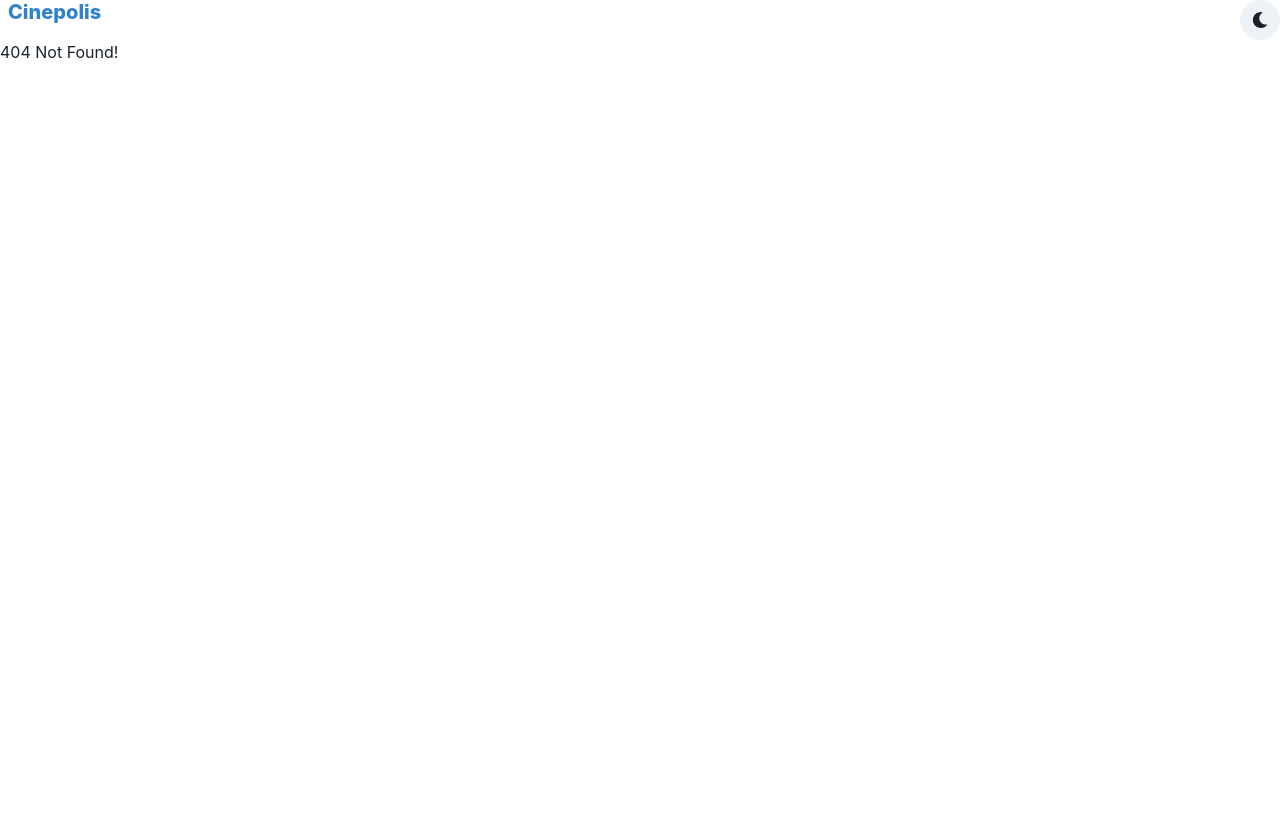
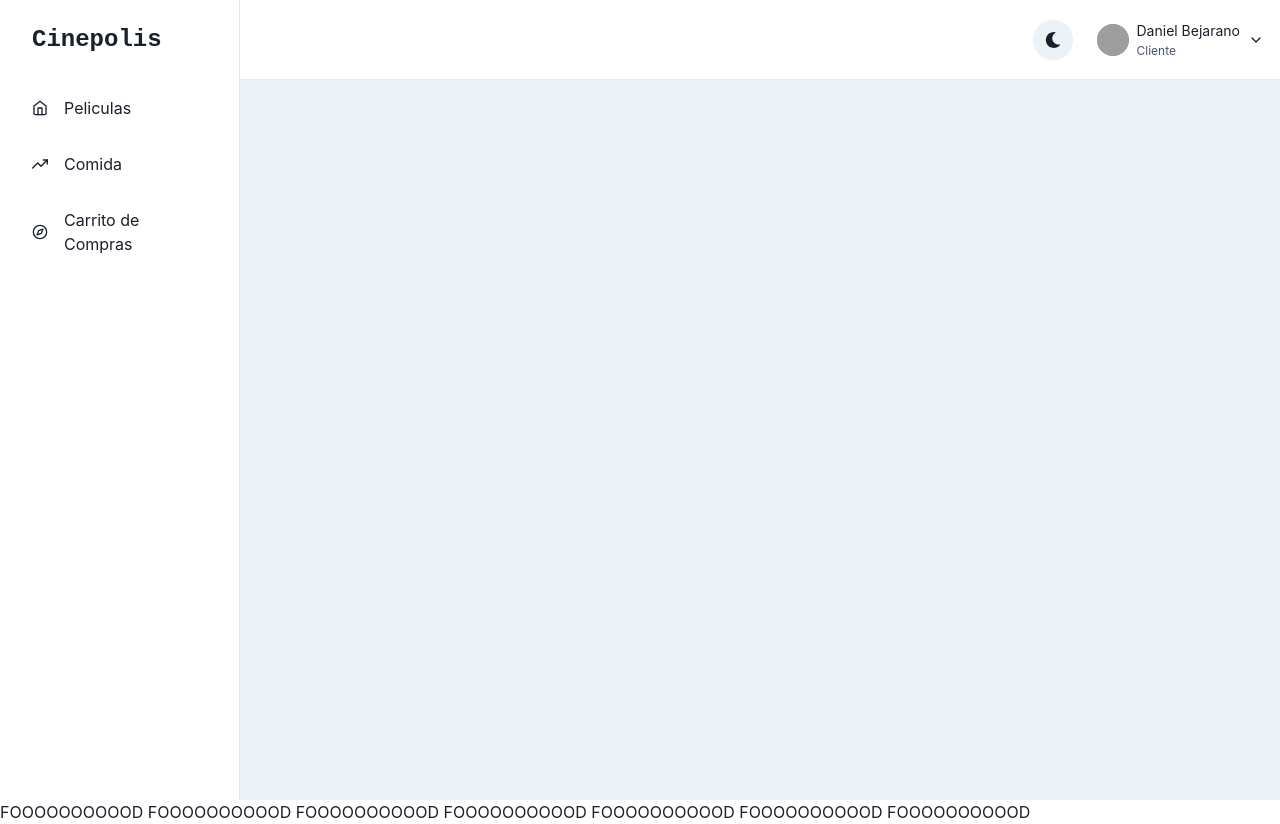
Before and after one commit to dbejarano820/Cinepolis, a React (Create React App) app in the folder FrontEnd/my-app/: page /food in a window 1280 px wide. Before the commit this address had no page. Before the commit the page ends 800 px from the top, so only its background shows below. Built offline with nearby package versions, Linux system fonts and the light colour scheme; grey boxes are pictures that could not be loaded.

Commit message:
initial navbar

```diff
--- a/FrontEnd/my-app/package.json
+++ b/FrontEnd/my-app/package.json
@@ -45,7 +45,7 @@
     ]
   },
   "devDependencies": {
-    "@types/react": "^17.0.40",
+    "@types/react": "^17.0.42",
     "@types/react-dom": "^17.0.13",
     "@types/react-router-dom": "^5.3.3",
     "css-loader": "^6.7.1",
--- a/FrontEnd/my-app/src/App.tsx
+++ b/FrontEnd/my-app/src/App.tsx
@@ -1,8 +1,9 @@
-import Header from "./components/sections/head";
+import SidebarWithHeader from "./components/sections/header";
 import MovieListing from "./components/movie/MovieListing";
 import MovieDetails from "./components/movie/MovieDetails";
 import { BrowserRouter as Router, Route, Switch} from "react-router-dom";
 import React from "react";
+import FoodPage from "./pages/Food";
 // import SidebarwithHeader from "./components/sections/headerr"
 
 function App() {
@@ -11,9 +12,10 @@
   return (
     <div className="App">
       <Router>
-       <Header/>
+       <SidebarWithHeader children={null}/>
        <Switch>
           <Route exact path="/" component={MovieListing} />
+          <Route exact path='/food' component={FoodPage}/>
           <Route exact path="/movie/:movieId" component={MovieDetails} />
           <Route>404 Not Found! </Route>
        </Switch>
--- a/FrontEnd/my-app/src/components/sections/header.tsx
+++ b/FrontEnd/my-app/src/components/sections/header.tsx
@@ -9,7 +9,6 @@
   VStack,
   Icon,
   useColorModeValue,
-  Link,
   Drawer,
   DrawerContent,
   Text,
@@ -34,17 +33,20 @@
 } from 'react-icons/fi';
 import { IconType } from 'react-icons';
 import { ReactText } from 'react';
+import { useColorMode } from "@chakra-ui/color-mode";
+import { Heading, Spacer } from "@chakra-ui/layout";
+import { FaSun, FaMoon } from "react-icons/fa";
+import { Link } from "react-router-dom";
 
 interface LinkItemProps {
   name: string;
   icon: IconType;
+  href : ReactText;
 }
 const LinkItems: Array<LinkItemProps> = [
-  { name: 'Home', icon: FiHome },
-  { name: 'Trending', icon: FiTrendingUp },
-  { name: 'Explore', icon: FiCompass },
-  { name: 'Favourites', icon: FiStar },
-  { name: 'Settings', icon: FiSettings },
+  { name: 'Peliculas', icon: FiHome, href:'/food'},
+  { name: 'Comida', icon: FiTrendingUp , href:"http://localhost:3000/comida"},
+  { name: 'Carrito de Compras', icon: FiCompass , href:"http://localhost:3000/cart"},
 ];
 
 export default function SidebarWithHeader({
@@ -53,6 +55,7 @@
   children: ReactNode;
 }) {
   const { isOpen, onOpen, onClose } = useDisclosure();
+  // If state for dynamic header .. if user signed in is client or admin
   return (
     <Box minH="100vh" bg={useColorModeValue('gray.100', 'gray.900')}>
       <SidebarContent
@@ -97,12 +100,12 @@
       {...rest}>
       <Flex h="20" alignItems="center" mx="8" justifyContent="space-between">
         <Text fontSize="2xl" fontFamily="monospace" fontWeight="bold">
-          Logo
+          Cinepolis
         </Text>
         <CloseButton display={{ base: 'flex', md: 'none' }} onClick={onClose} />
       </Flex>
       {LinkItems.map((link) => (
-        <NavItem key={link.name} icon={link.icon}>
+        <NavItem key={link.name} icon={link.icon} _href={link.href}>
           {link.name}
         </NavItem>
       ))}
@@ -113,10 +116,11 @@
 interface NavItemProps extends FlexProps {
   icon: IconType;
   children: ReactText;
+  _href : ReactText;
 }
-const NavItem = ({ icon, children, ...rest }: NavItemProps) => {
+const NavItem = ({ icon, children, _href, ...rest }: NavItemProps) => {
   return (
-    <Link href="#" style={{ textDecoration: 'none' }} _focus={{ boxShadow: 'none' }}>
+    <Link to={_href as string} style={{ textDecoration: 'none' }}>
       <Flex
         align="center"
         p="4"
@@ -149,6 +153,8 @@
   onOpen: () => void;
 }
 const MobileNav = ({ onOpen, ...rest }: MobileProps) => {
+  const { colorMode, toggleColorMode } = useColorMode();
+  const isDark = colorMode === "dark";
   return (
     <Flex
       ml={{ base: 0, md: 60 }}
@@ -173,16 +179,12 @@
         fontSize="2xl"
         fontFamily="monospace"
         fontWeight="bold">
-        Logo
+        Cinepolis
       </Text>
 
       <HStack spacing={{ base: '0', md: '6' }}>
-        <IconButton
-          size="lg"
-          variant="ghost"
-          aria-label="open menu"
-          icon={<FiBell />}
-        />
+      <IconButton ml={9} icon={isDark ? <FaSun /> : <FaMoon />}
+         isRound={true} onClick={toggleColorMode} aria-label={""}></IconButton>
         <Flex alignItems={'center'}>
           <Menu>
             <MenuButton
@@ -201,9 +203,9 @@
                   alignItems="flex-start"
                   spacing="1px"
                   ml="2">
-                  <Text fontSize="sm">Justina Clark</Text>
+                  <Text fontSize="sm">Daniel Bejarano</Text>
                   <Text fontSize="xs" color="gray.600">
-                    Admin
+                    Cliente
                   </Text>
                 </VStack>
                 <Box display={{ base: 'none', md: 'flex' }}>
@@ -214,9 +216,8 @@
             <MenuList
               bg={useColorModeValue('white', 'gray.900')}
               borderColor={useColorModeValue('gray.200', 'gray.700')}>
-              <MenuItem>Profile</MenuItem>
-              <MenuItem>Settings</MenuItem>
-              <MenuItem>Billing</MenuItem>
+              <MenuItem>Perfil</MenuItem>
+              <MenuItem>Reservaciones</MenuItem>
               <MenuDivider />
               <MenuItem>Sign out</MenuItem>
             </MenuList>
--- /dev/null
+++ b/FrontEnd/my-app/src/pages/Food.tsx
@@ -0,0 +1,18 @@
+/* eslint-disable @typescript-eslint/no-unused-vars */
+import React, { useEffect } from "react";
+import {useParams} from "react-router-dom";
+import axios from "axios";
+import { useDispatch, useSelector } from "react-redux";
+
+const FoodPage = () => {
+
+
+
+    return(  //display selected movie details ... detalles y tandas
+    <div>
+        <h1>FOOOOOOOOOOD FOOOOOOOOOOD FOOOOOOOOOOD FOOOOOOOOOOD FOOOOOOOOOOD FOOOOOOOOOOD FOOOOOOOOOOD</h1>
+    </div>
+    );
+};
+
+export default FoodPage;
--- a/FrontEnd/my-app/webpack.config.js
+++ b/FrontEnd/my-app/webpack.config.js
@@ -32,4 +32,7 @@
     }),
     new MiniCssExtractPlugin(),
   ],
+  devServer: {
+    historyApiFallback: true
+  },
 };
```
Also changed, not shown: 1 other file (tests, documents, lock files or other folders).
